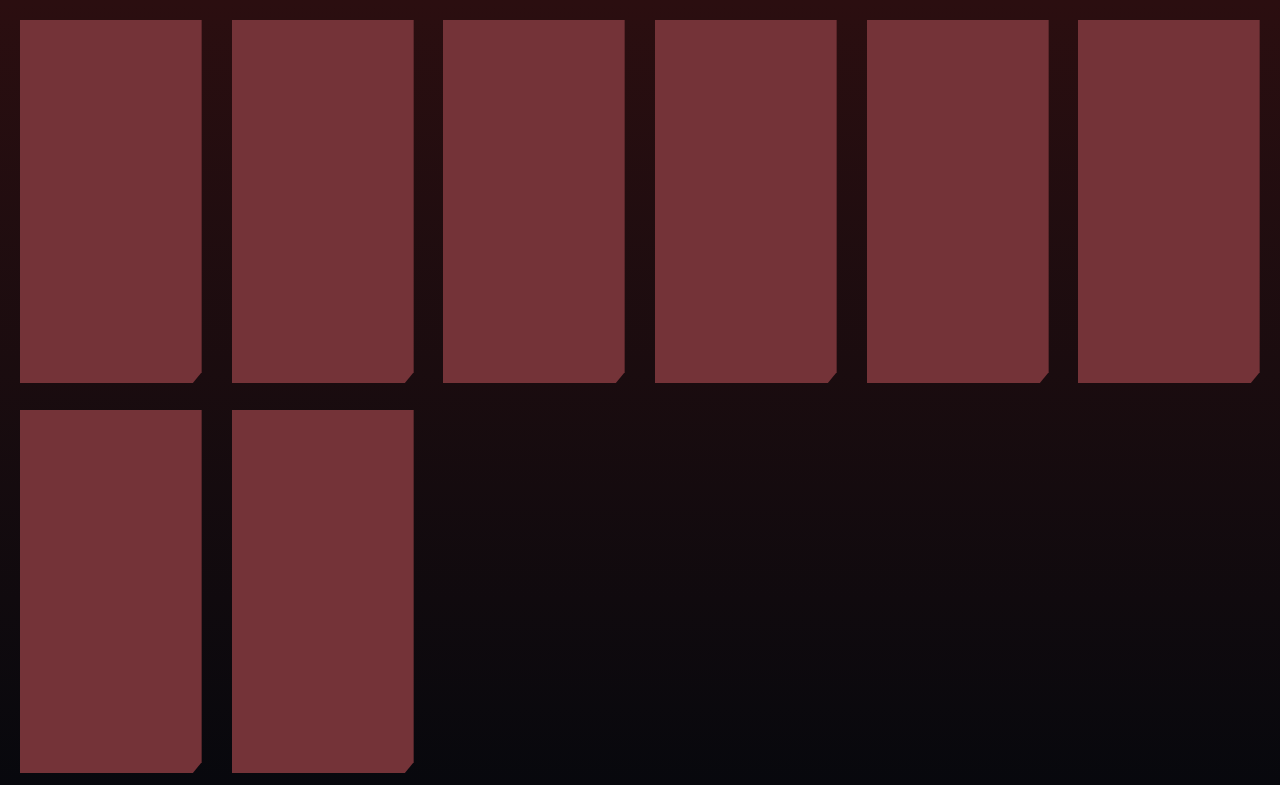
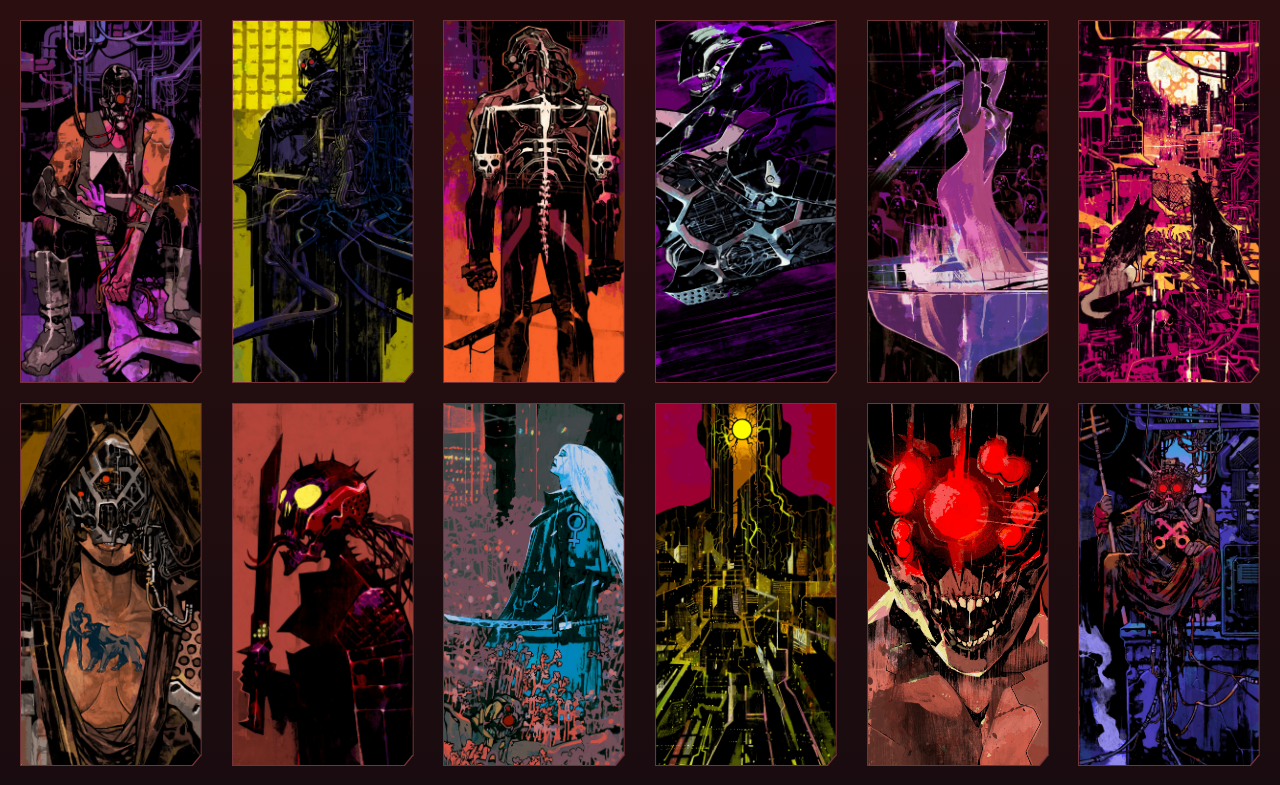
Before and after one commit to Nik-Reyes/CyberCards, a React (Vite) app: page / in a window 1280 px wide. Shown: the top 785 px of the page. Built offline with nearby package versions, Linux system fonts and the light colour scheme.

Commit message:
refactor: implement click to rotate and import all images

```diff
--- a/src/App.jsx
+++ b/src/App.jsx
@@ -1,16 +1,32 @@
+import CardFace from "./components/CardFace/CardFace.jsx";
+import cardback from "./images/cardback.png";
+import { useState } from "react";
 import "./App.css";
-import CardFace from "./components/CardFace/CardFace.jsx";
 
-function Card() {
+const images = import.meta.glob("./images/*.{png,jpg,jpeg,svg}", {
+  eager: true,
+});
+const imageArray = Object.values(images)
+  .map((module) => module.default)
+  .filter((path) => path.includes("cardfront"))
+  .map((path, i) => ({ url: path, id: i }));
+
+function Card({ url }) {
+  const [flipped, setFlipped] = useState(false);
   return (
-    <div className="relative w-full aspect-[137/274] [perspective:1000px] group">
+    <div
+      onClick={() => {
+        setFlipped((prev) => !prev);
+      }}
+      className="relative w-full aspect-[137/274] [perspective:1000px]"
+    >
       <div
-        className="relative w-full h-full transition-transform duration-500
+        className={`relative w-full h-full transition-transform duration-500
         [transform-style:preserve-3d]
-        group-hover:[transform:rotateY(180deg)] [will-change:transform]"
+        ${flipped ? "[transform:rotateY(180deg)]" : ""} [will-change:transform]`}
       >
-        <CardFace image="./images/cardfront-one.png" />
-        <CardFace image="./images/cardback.png" flipped />
+        <CardFace image={url} flipped={flipped} />
+        <CardFace image={cardback} isFront flipped={flipped} />
       </div>
     </div>
   );
@@ -19,14 +35,9 @@ function Card() {
 function Home({}) {
   return (
     <div className="p-[20px] grid grid-cols-[repeat(auto-fit,minmax(180px,1fr))] min-h-screen gap-x-[30px] gap-y-[20px] overflow-y-auto bg-gray-800 bg-gradient-to-b from-[#2b0e10] to-[#07080d]">
-      <Card />
-      <Card />
-      <Card />
-      <Card />
-      <Card />
-      <Card />
-      <Card />
-      <Card />
+      {imageArray.map((image) => (
+        <Card url={image.url} key={image.id} />
+      ))}
     </div>
   );
 }
--- a/src/components/CardFace/CardFace.jsx
+++ b/src/components/CardFace/CardFace.jsx
@@ -1,13 +1,13 @@
 const clip =
   "[clip-path:polygon(0%_0%,100%_0%,100%_calc(100%_-_11px),calc(100%_-_9px)_100%,0%_100%)]";
 
-function CardFace({ image, flipped }) {
+function CardFace({ image, isFront, flipped }) {
   return (
     <div
-      className={`absolute inset-0 [backface-visibility:hidden] transition-opacity duration-500 $ ${
-        flipped
-          ? "[transform:rotateY(180deg)] opacity-0 group-hover:opacity-100"
-          : "opacity-100 group-hover:opacity-0"
+      className={`absolute inset-0 [backface-visibility:hidden] transition-opacity ${
+        isFront
+          ? `[transform:rotateY(180deg)] ${flipped ? "opacity-100 duration-300" : "opacity-0 duration-300"}`
+          : `${flipped ? "opacity-0 duration-300" : "opacity-100 duration-600"}`
       }`}
     >
       <div
@@ -15,9 +15,9 @@ function CardFace({ image, flipped }) {
             [clip-path:polygon(0%_0%,100%_0%,100%_calc(100%_-_11px),calc(100%_-_9px)_100%,0%_100%)]"
       >
         <div
-          className={`absolute inset-[1px]
-              bg-[url('${image}')] bg-cover bg-center bg-no-repeat
+          className={`absolute inset-[1px] bg-cover bg-center bg-no-repeat
               [clip-path:polygon(0%_0%,100%_0%,100%_calc(100%_-_11px),calc(100%_-_9px)_100%,0%_100%)]`}
+          style={{ backgroundImage: `url('${image}')` }}
         ></div>
       </div>
     </div>
```
